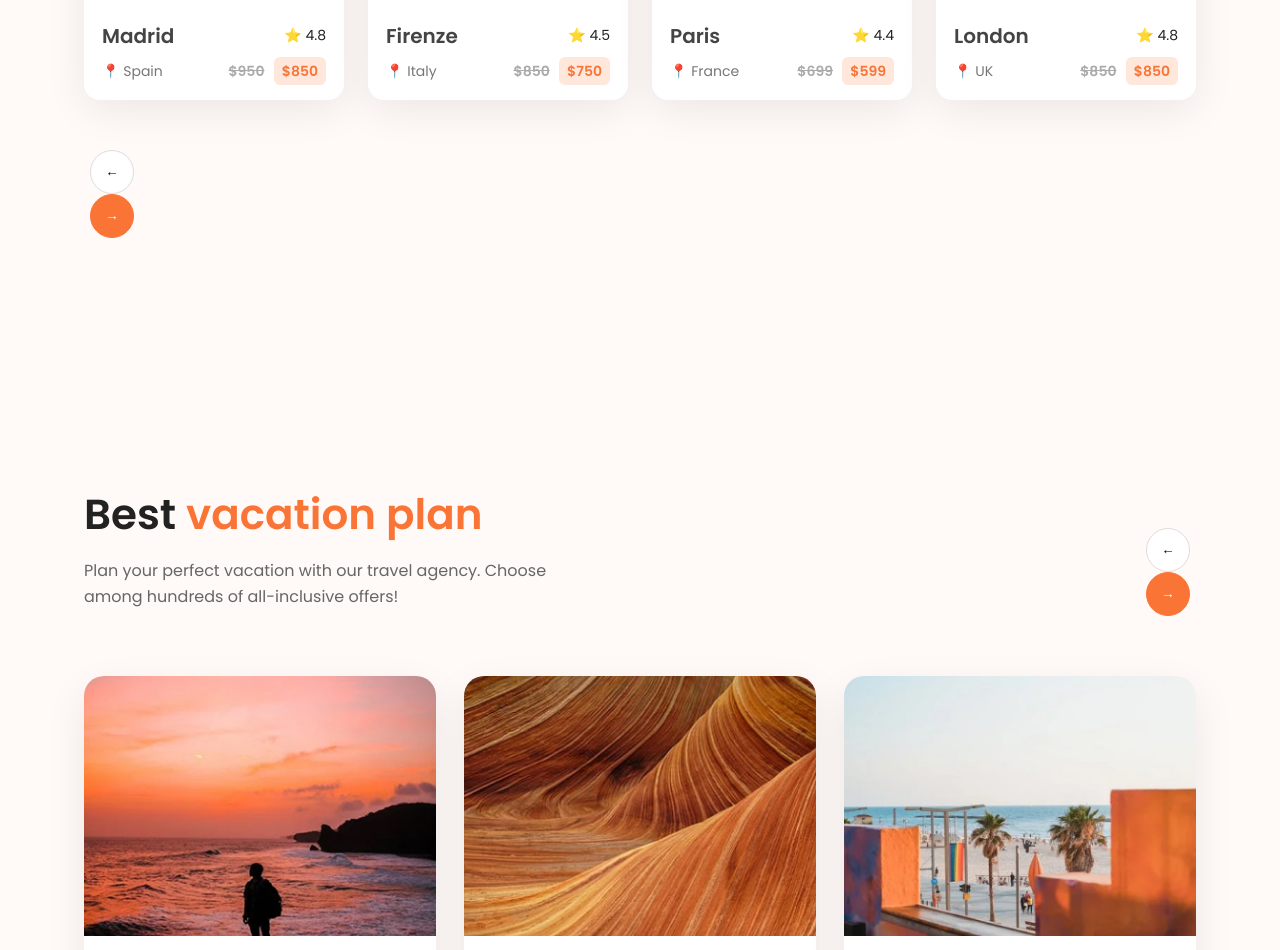
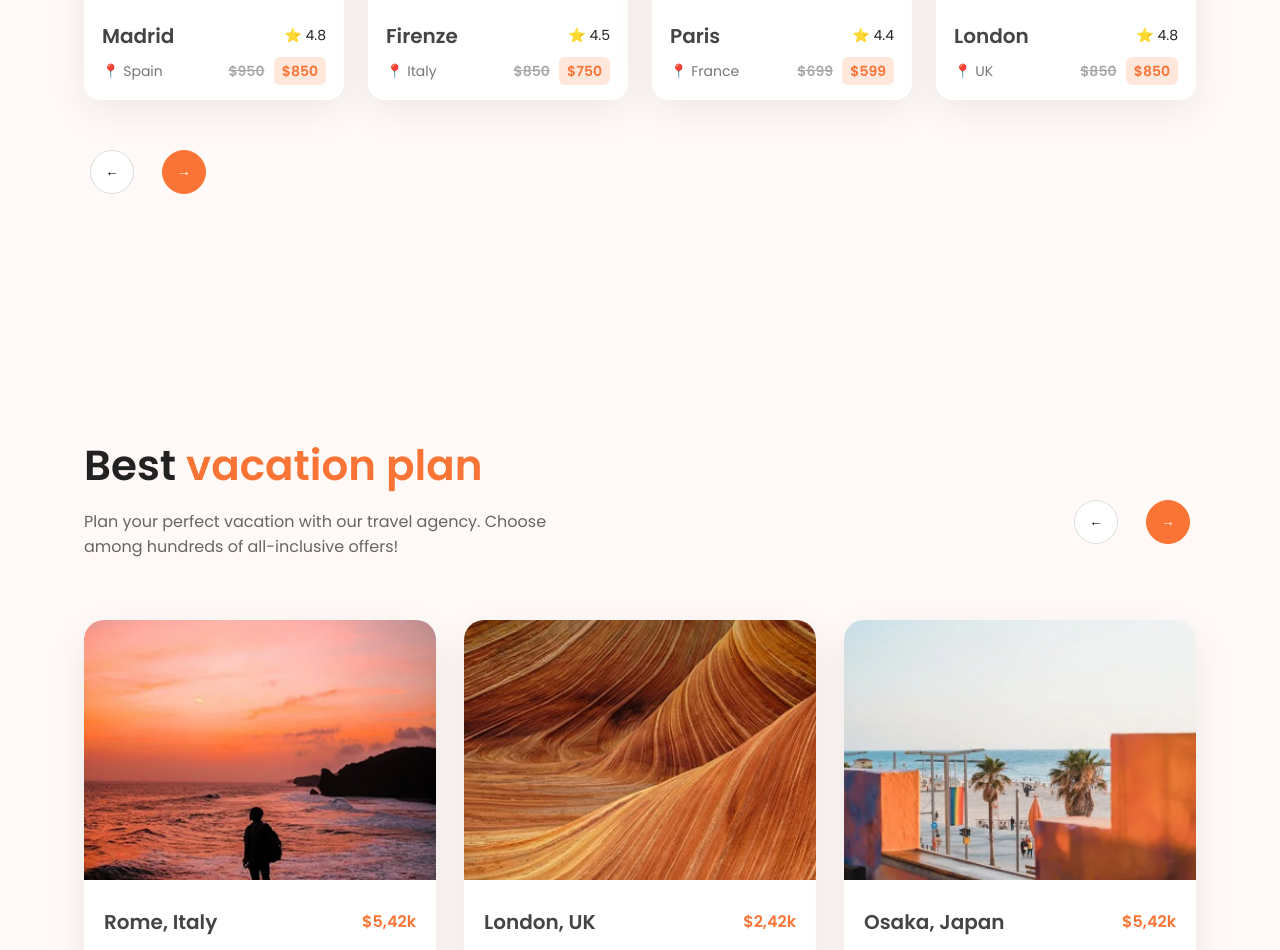
Before and after one commit to praveenkumarsiva2000-byte/travel-landing-page, a plain HTML site: page index.html in a window 1280 px wide. Shown: the part 1920-2870 px from the top of the page. Drawn offline with Linux system fonts and the light colour scheme; a web font is replaced by a local one.

Commit message:
Nav bar updated

```diff
--- a/style.css
+++ b/style.css
@@ -274,6 +274,8 @@ body {
 
 .slider-nav {
     margin-top: 50px;
+    display: flex;
+    gap: 16px;
 }
 
 .nav-btn {
```
